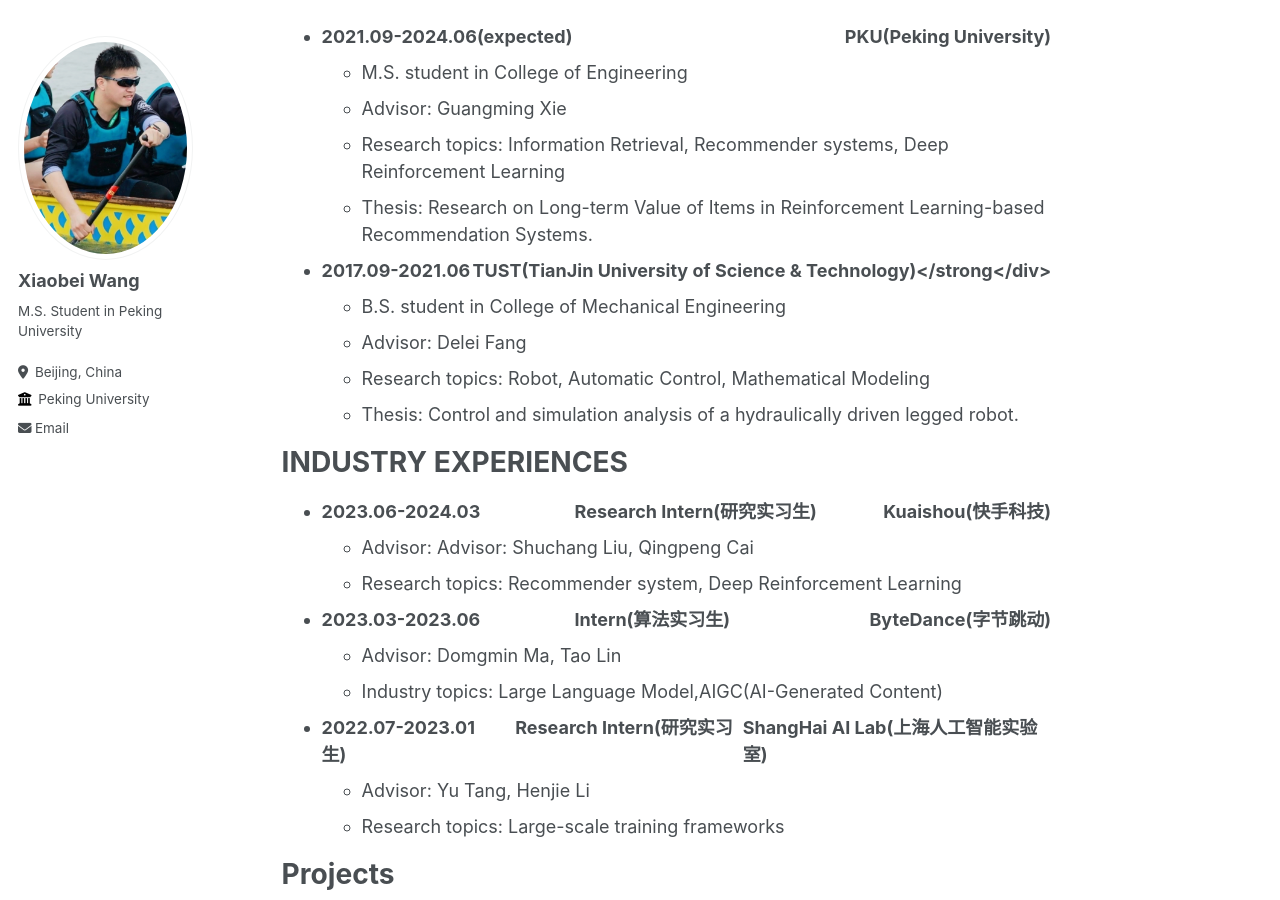
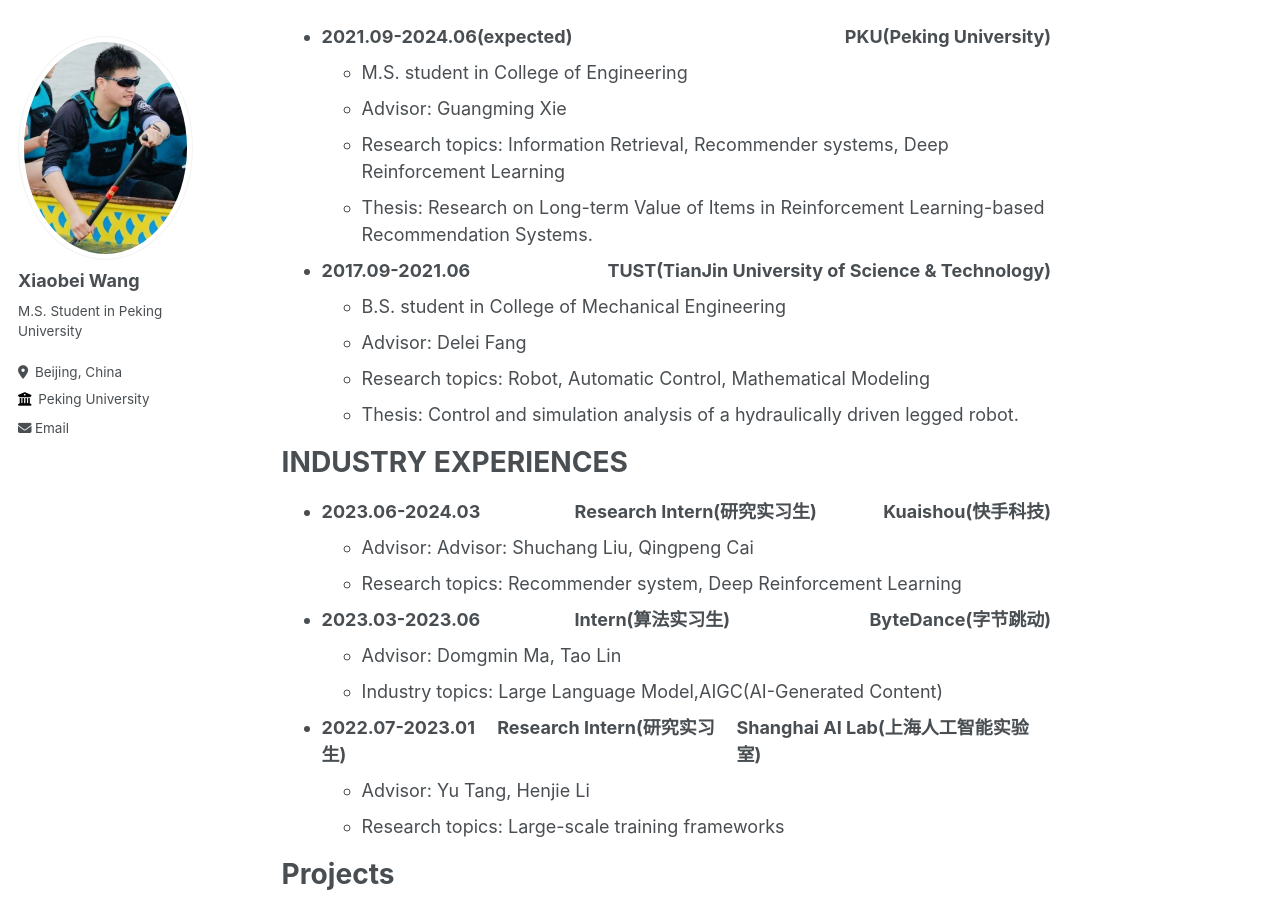
Before and after one commit to wangxiaobei822/wangxiaobei822.github.io, a Jekyll site: the page built from _pages/about.md, in a window 1280 px wide and 900 px high, scrolled down 456 px. Built offline with Jekyll 4.4.1, drawn with Linux system fonts in a browser that asks for light colours; part of the change alters nothing that is shown.

Commit message:
Update about.md

```diff
--- a/_pages/about.md
+++ b/_pages/about.md
@@ -23,7 +23,7 @@ Education
   - Thesis: Research on Long-term Value of Items in Reinforcement Learning-based Recommendation Systems.
 - <div style="display: flex; justify-content: space-between;">
     <div><strong>2017.09-2021.06</strong></div>
-    <div style="margin-left: auto;"><strong>TUST(TianJin University of Science & Technology)</strong</div>
+    <div style="margin-left: auto;"><strong>TUST(TianJin University of Science & Technology)</strong></div>
   - B.S. student in College of Mechanical Engineering<br>
   - Advisor: Delei Fang<br>
   - Research topics: Robot, Automatic Control, Mathematical Modeling<br>
@@ -46,8 +46,8 @@ INDUSTRY EXPERIENCES
   - Industry topics: Large Language Model,AIGC(AI-Generated Content)
 
 - <div style="display: flex; justify-content: space-between;">
-    <div><strong>2022.07-2023.01 &emsp;&emsp;Research Intern(研究实习生)</strong></div>
-    <div style="margin-left: auto;"><strong>ShangHai AI Lab(上海人工智能实验室)</strong></div>
+    <div><strong>2022.07-2023.01 &emsp;Research Intern(研究实习生)</strong></div>
+    <div style="margin-left: auto;"><strong>Shanghai AI Lab(上海人工智能实验室)</strong></div>
   - Advisor: Yu Tang, Henjie Li<br>
   - Research topics: Large-scale training frameworks
 
```
